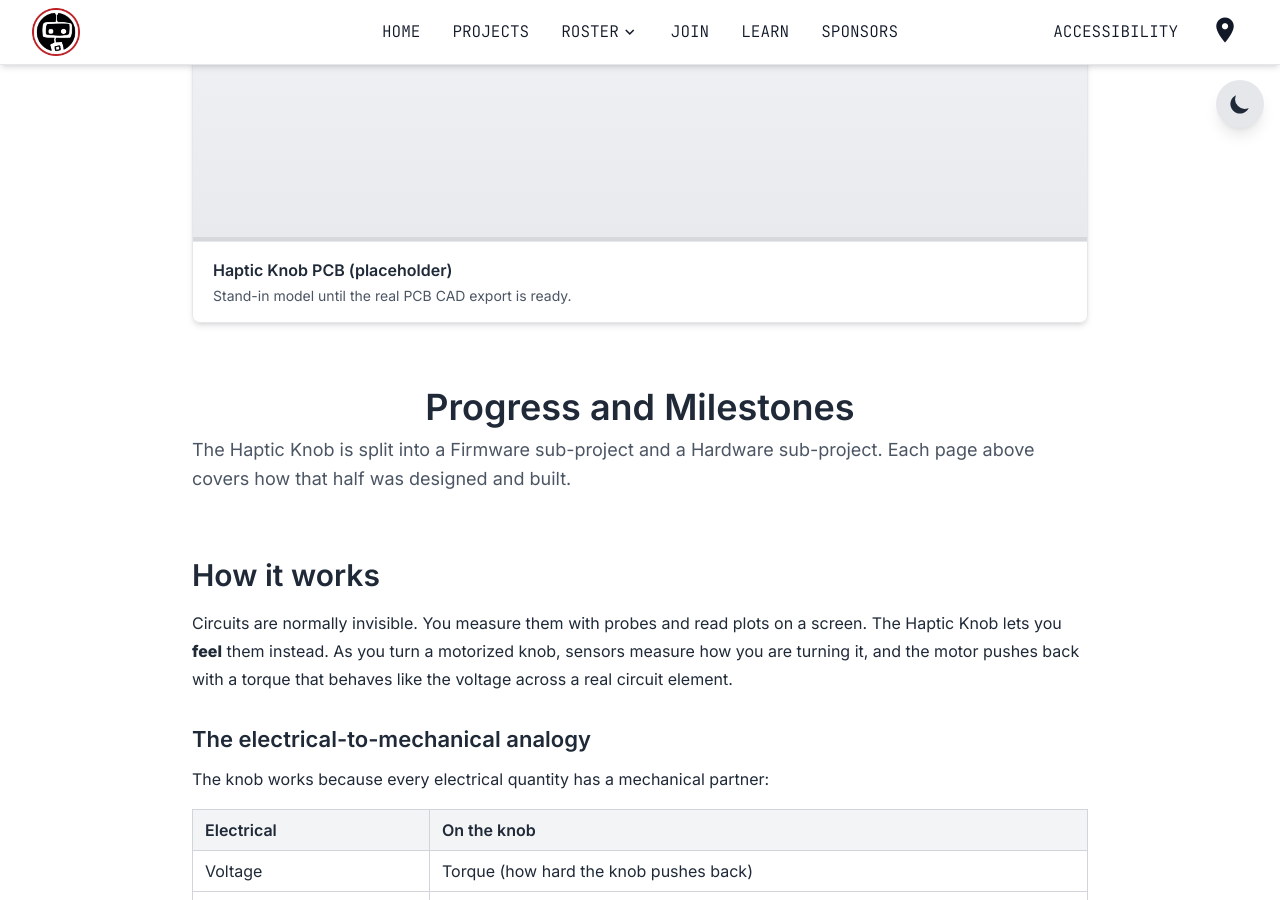
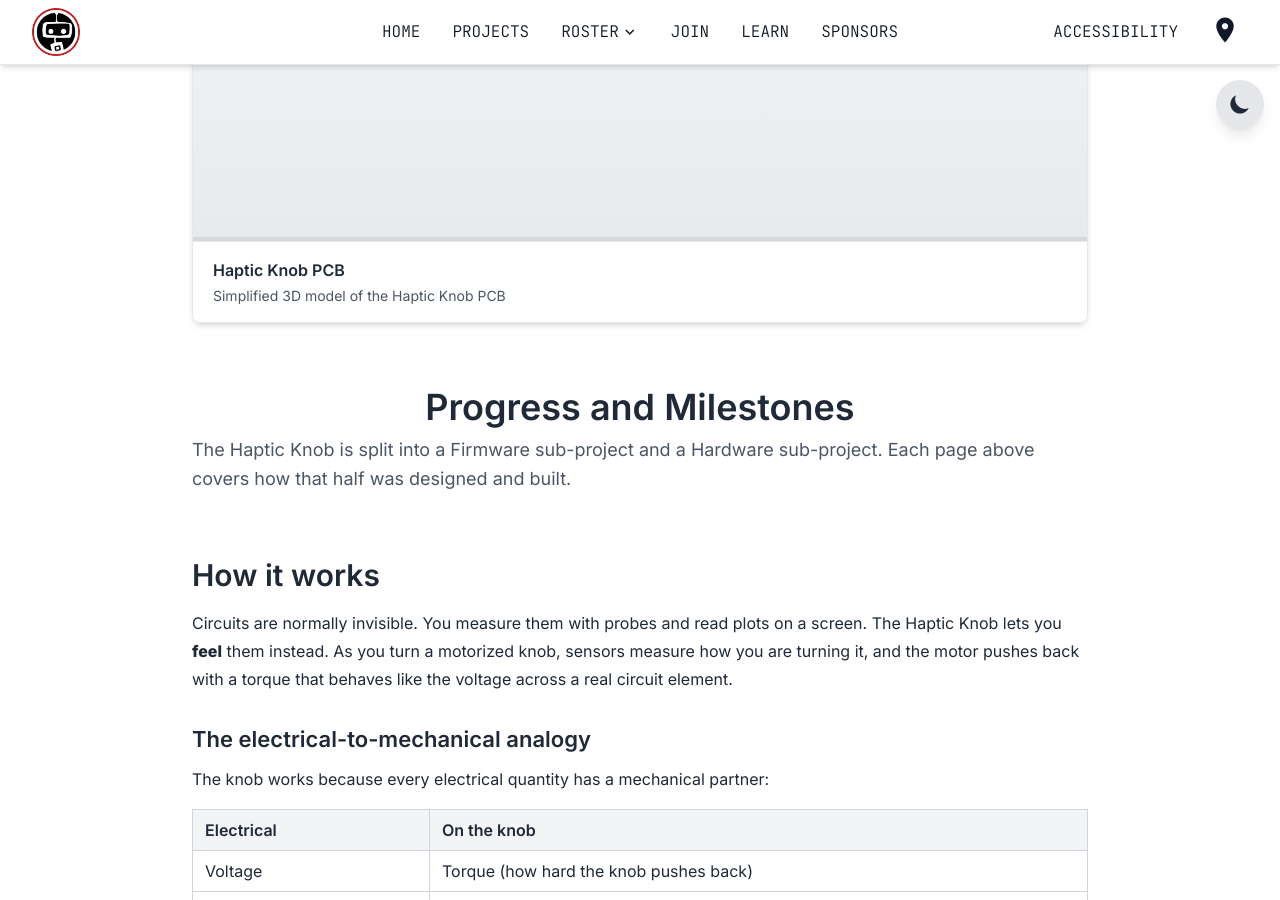
Before and after one commit to UBC-OpenRobotics/website, a Jekyll site: the page built from _projects/haptic_knob/haptic_knob.md, in a window 1280 px wide and 900 px high, scrolled down 1834 px. Built offline with Jekyll 4.4.1, drawn with Linux system fonts in a browser that asks for light colours; nearby versions of some CDN libraries; some web fonts are replaced.

Commit message:
Added 3D model of Haptic Knob PCB

```diff
--- a/_projects/haptic_knob/haptic_knob.md
+++ b/_projects/haptic_knob/haptic_knob.md
@@ -15,9 +15,9 @@ order: 5
 status: completed
 wip: false
 cad_models:
-  - src: /assets/models/placeholder/haptic-knob-pcb-placeholder.glb
-    title: Haptic Knob PCB (placeholder)
-    caption: Stand-in model until the real PCB CAD export is ready.
+  - src: /assets/models/hapticknob/hapticknob-pcb.glb
+    title: Haptic Knob PCB
+    caption: Simplified 3D model of the Haptic Knob PCB
     camera_orbit: "35deg 60deg auto"
 ---
 
```
Also changed, not shown: 1 other file.
